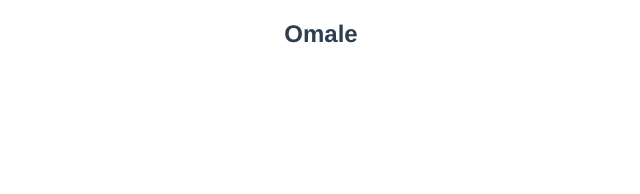
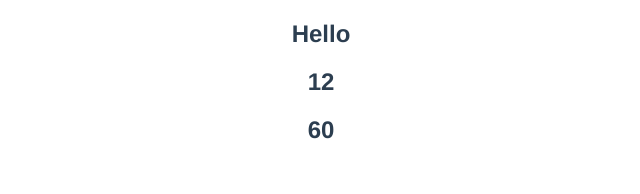
Before and after one commit to elminhoemmanuel/Vuestart, a Vue app: page / in a window 1280 px wide. Shown: the top 194 px of the page, without its empty margins (319-959 px from the left). Built offline with nearby package versions, Linux system fonts and the light colour scheme.

Commit message:
first example on methods

```diff
--- a/src/App.vue
+++ b/src/App.vue
@@ -1,30 +1,8 @@
 <template>
-  <!-- <div>
-    <h3 v-if="num === 0">the number is zero</h3>
-    <h3 v-else-if="num < 0">the number is negative</h3>
-    <h3 v-else-if="num > 0">the number is positive</h3>
-    <h3 v-else>Not a number</h3>
+  <h2>Hello</h2>
+  <h2>{{ add( 2, 4 , 6) }}</h2>
+  <h2>{{ multiply( 6 ) }}</h2>
 
-    <template v-if="display"> I am a good guy </template>
-    <h2 v-show="display">I am a good guy vshow</h2>
-  </div> -->
-  <div>
-    <!-- <h3 v-for=" ( name , index) in names" :key="name">{{ index+1 }} {{ name }}</h3> -->
-    <!-- <h3 v-for=" ( name , index) in fullNames" :key="name">{{ index+1 }} {{ name.first }} {{ name.last }}</h3> -->
-    <!-- <div v-for=" ( role , index) in roles" :key="role">
-      <h2>{{ index+1 }} {{role.title}}</h2>
-      <h4 v-for=" job  in role.jobs" :key="job"> {{ job }} </h4>
-    </div> -->
-
-    <!-- <div v-for="(value, key) in me " :key="value">
-      {{ key }} {{ value }}
-    </div> -->
-
-    <template v-for="name in names" :key="name">
-      <h2 v-if="name === 'Omale'">{{name}}</h2>
-    </template>
-
-  </div>
 </template>
 
 <script>
@@ -32,36 +10,17 @@
   name: "App",
   data() {
     return {
-      num: 5,
-      display: true,
-      names:['Omale', 'Christy', 'Victoria', 'David'],
-      fullNames:[ {first:'Omale', last:"Amodu"},
-      {first:'Victoria', last:"Amodu"},
-      {first:'Christy', last:"Amodu"},
-      ],
-      roles:[
-        {
-          title:"Omale Amodu",
-          jobs:["Developer", "Engineer"]
-
-        },
-        {
-          title:"victoria Amodu",
-          jobs:["Fashion Designer", "Event Planner"]
-
-        },
-        {
-          title:"Christy Amodu",
-          jobs:["Reporter", "Presenter"]
-
-        }
-      ],
-      me:{
-        name:"Emmanuel Amodu",
-        job:'Developer'
-      }
+      multiplier: 10
     };
   },
+  methods : {
+    add (a, b, c){
+      return a + b + c
+    },
+    multiply ( num ){
+      return num * this.multiplier
+    }
+  }
 };
 </script>
 
```
